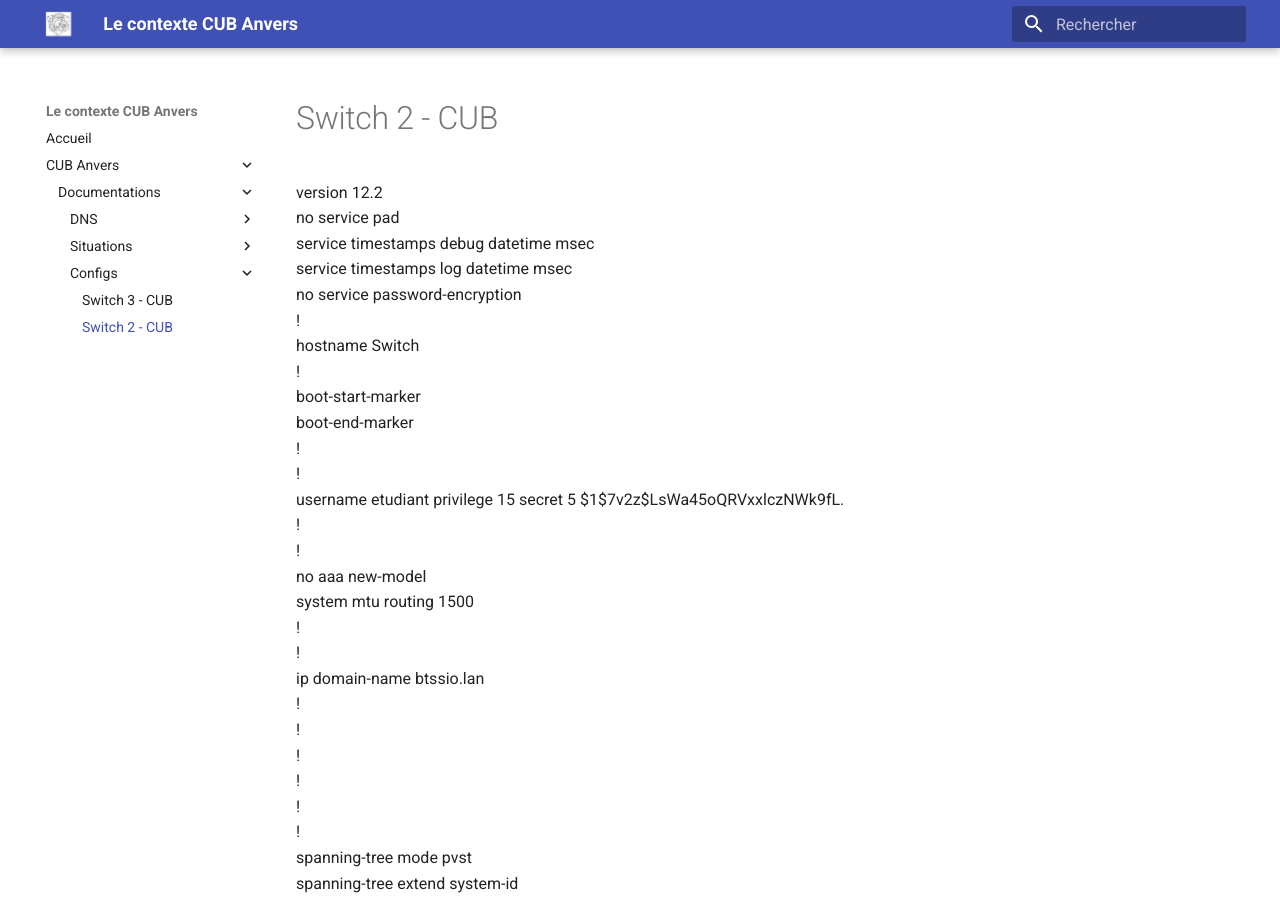
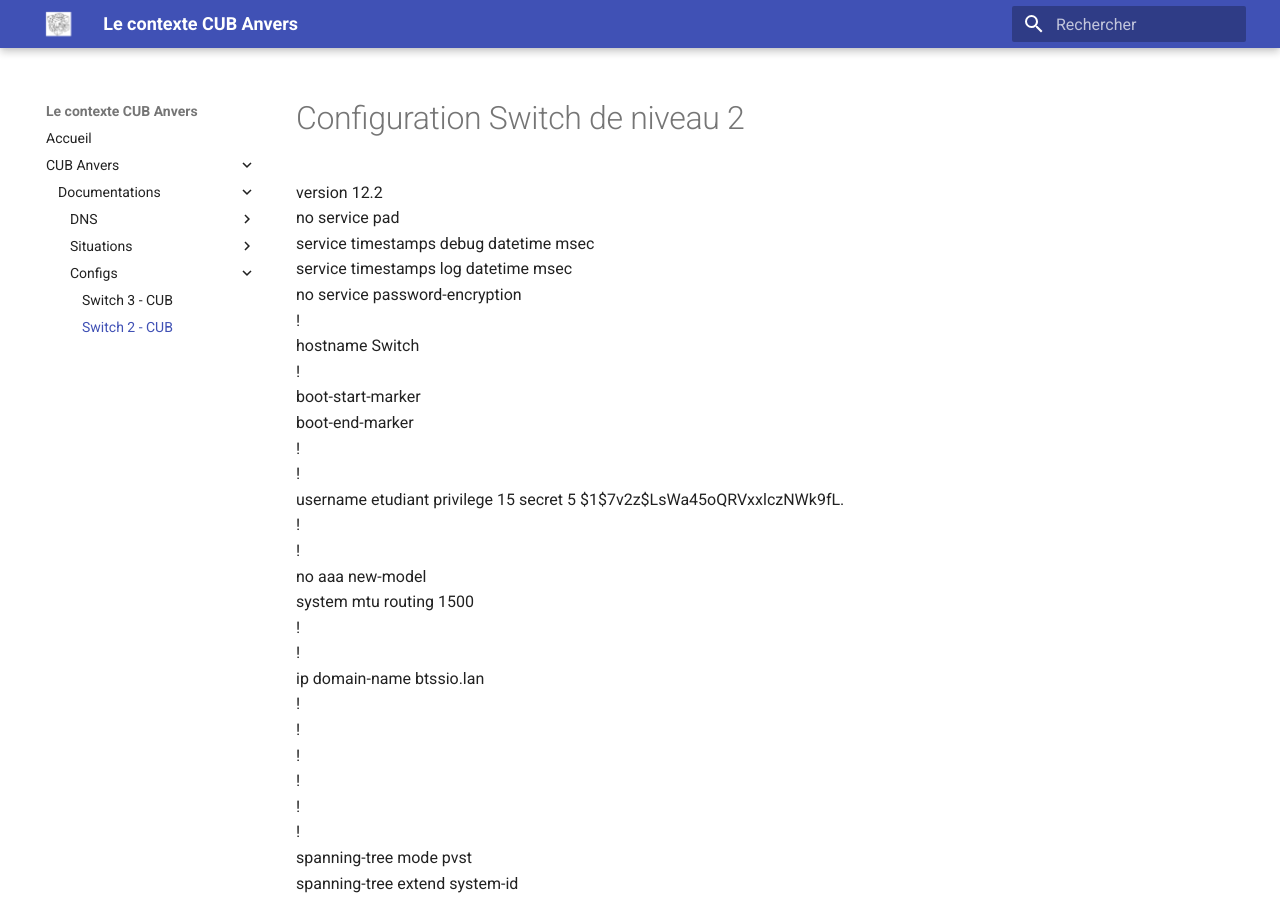
Before and after one commit to Adfiree/Anvers, an MkDocs documentation site: the page built from docs/documentations/Configs/Config Switch 2.md, in a window 1280 px wide and 900 px high. Built offline with MkDocs 1.6.1 and Material for MkDocs 9.7.7, drawn with Linux system fonts in a browser that asks for light colours.

Commit message:
Modification switch 2 doc

```diff
--- a/docs/documentations/Configs/Config Switch 2.md
+++ b/docs/documentations/Configs/Config Switch 2.md
@@ -1,3 +1,5 @@
+# Configuration Switch de niveau 2
+
 version 12.2
 no service pad
 service timestamps debug datetime msec
```
